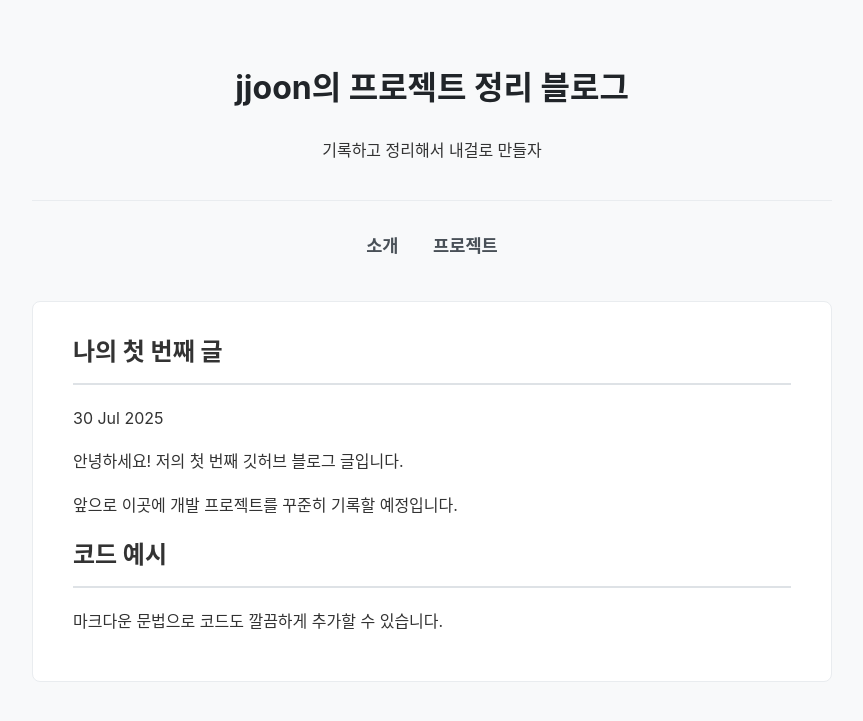
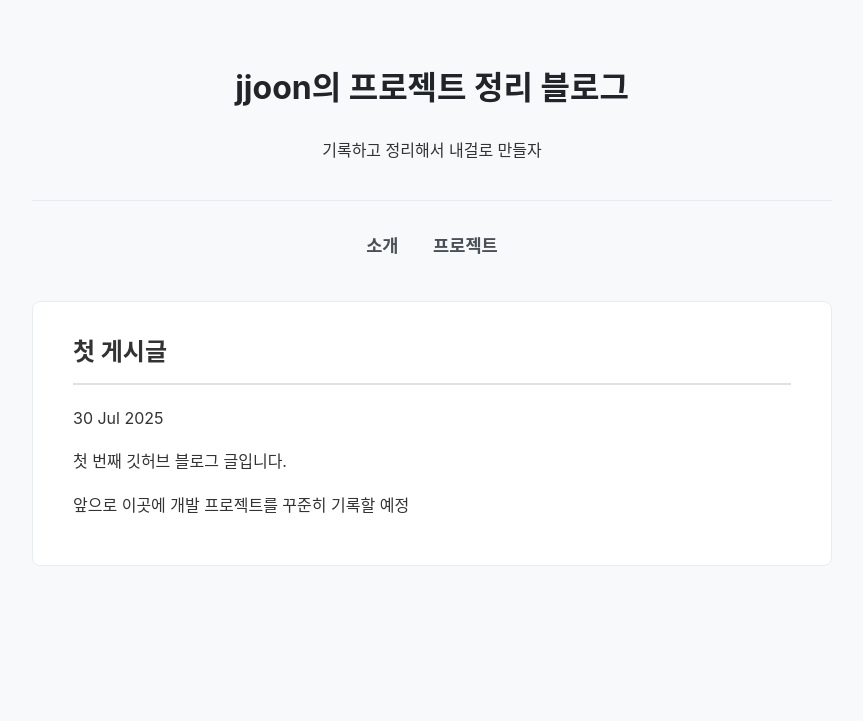
Before and after one commit to jjoon1234/jjoon1234.github.io, a Jekyll site: the page built from _posts/2025-07-30-my-first-post.md, in a window 1280 px wide. Shown: the top 721 px of the page, without its empty margins (208-1071 px from the left). Built offline with Jekyll 4.4.1, drawn with Linux system fonts in a browser that asks for light colours.

Commit message:
Update 2025-07-30-my-first-post.md

```diff
--- a/_posts/2025-07-30-my-first-post.md
+++ b/_posts/2025-07-30-my-first-post.md
@@ -1,11 +1,8 @@
 ---
 layout: post
-title: "나의 첫 번째 글"
+title: "첫 게시글"
 ---
 
-안녕하세요! 저의 첫 번째 깃허브 블로그 글입니다.
+첫 번째 깃허브 블로그 글입니다.
 
-앞으로 이곳에 개발 프로젝트를 꾸준히 기록할 예정입니다.
-
-## 코드 예시
-마크다운 문법으로 코드도 깔끔하게 추가할 수 있습니다.
+앞으로 이곳에 개발 프로젝트를 꾸준히 기록할 예정
```
